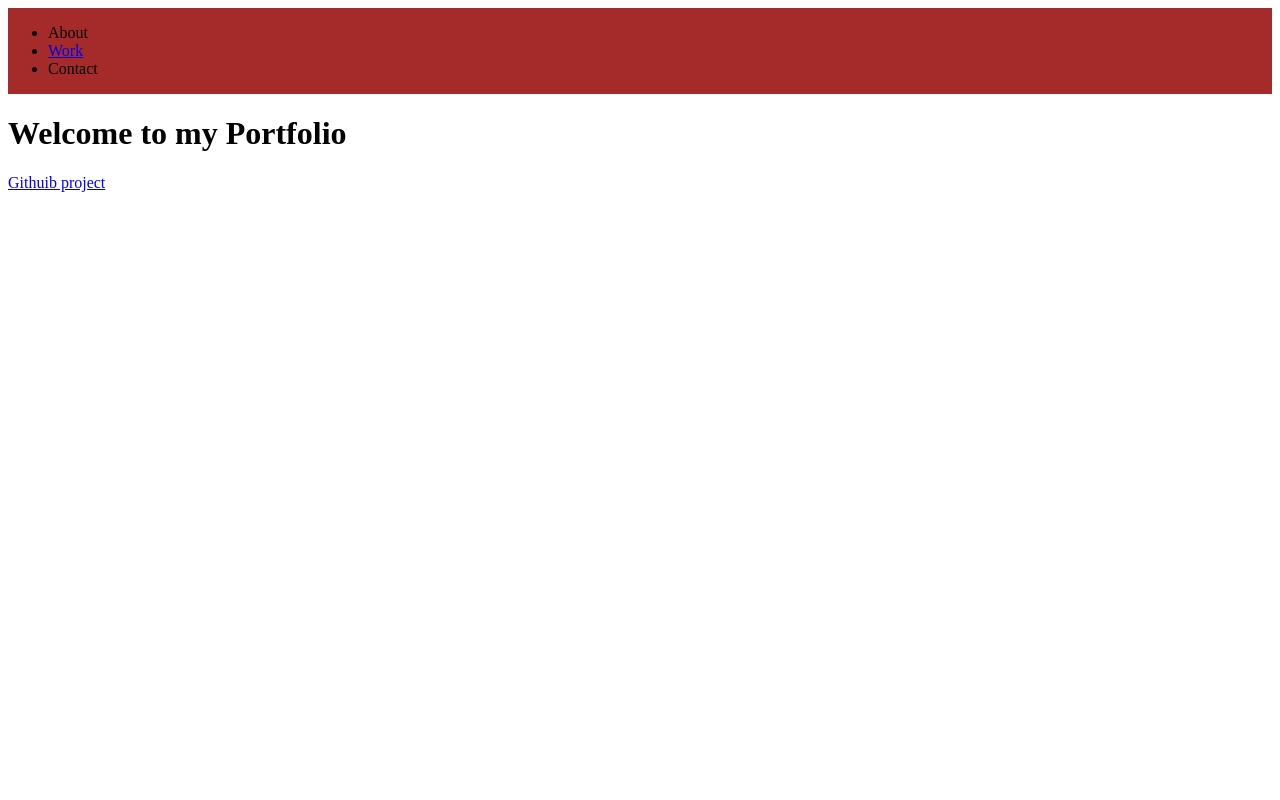
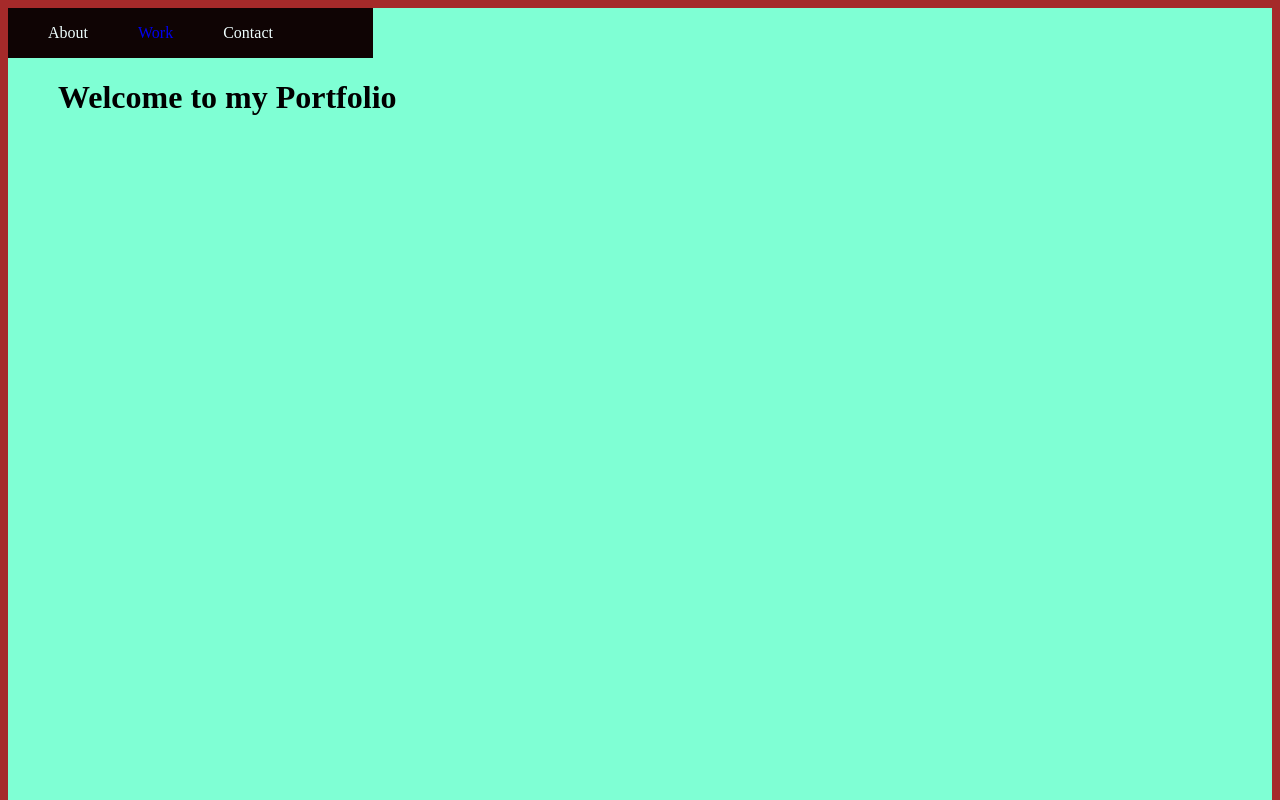
Before and after one commit to jahswillnf/personal-portfolio, a plain HTML site: page index.html in a window 1280 px wide. Shown: the top 800 px of the page. Drawn offline with Linux system fonts and the light colour scheme.

Commit message:
added css to profile

```diff
--- a/css/style.css
+++ b/css/style.css
@@ -1,9 +1,31 @@
 #navbar{
-    background-color: brown;
+    background-color: rgb(15, 4, 4);
     display: flex;
-
+    justify-content: flex-end;
+    position: fixed;
 }
 #projects
 {
-height:100vh;
+    height:50vh;
 }
+
+.navbar-right {
+    list-style: none;
+    display: flex;
+    gap: 50px;
+    padding-right: 100px;
+    color:azure;
+}
+
+#welcome-section{
+    max-width: auto;
+    height: 100vh;
+    background-color: aquamarine;
+    padding: 50px;
+}
+@media (min-width: 768px) {
+    body {background-color: brown;};
+}
+a{
+    text-decoration: none;
+    }
```
